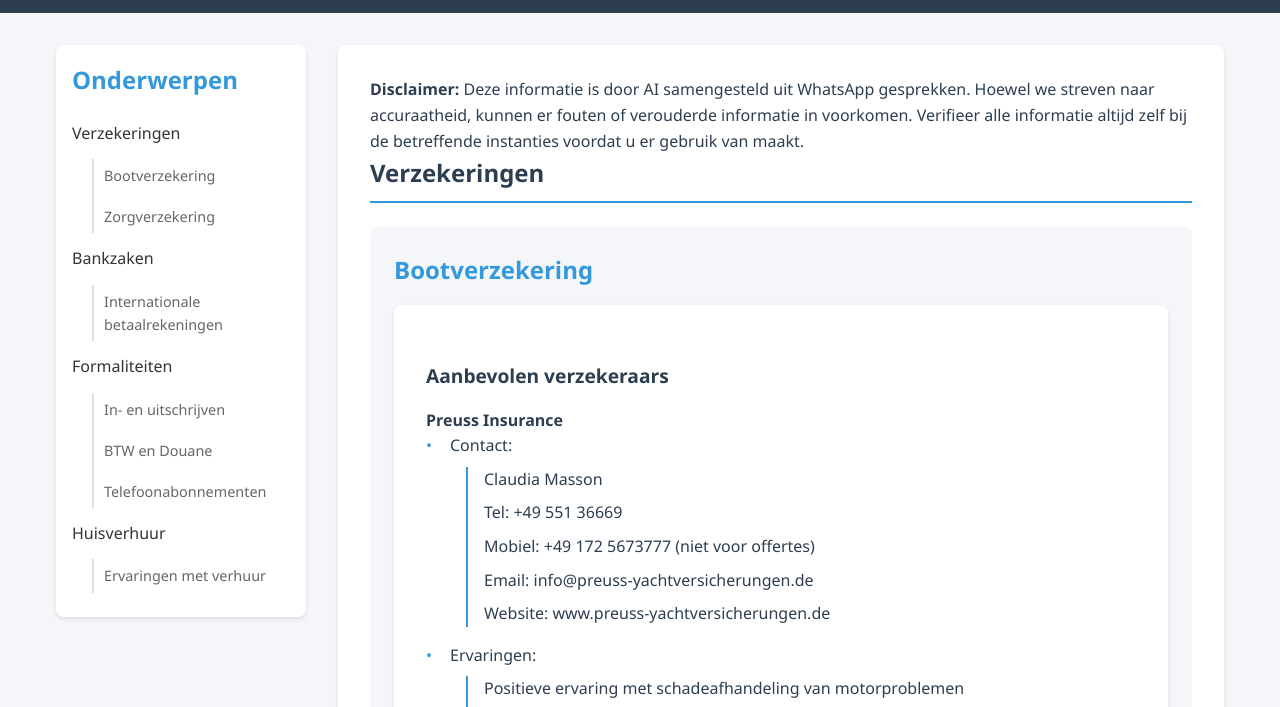
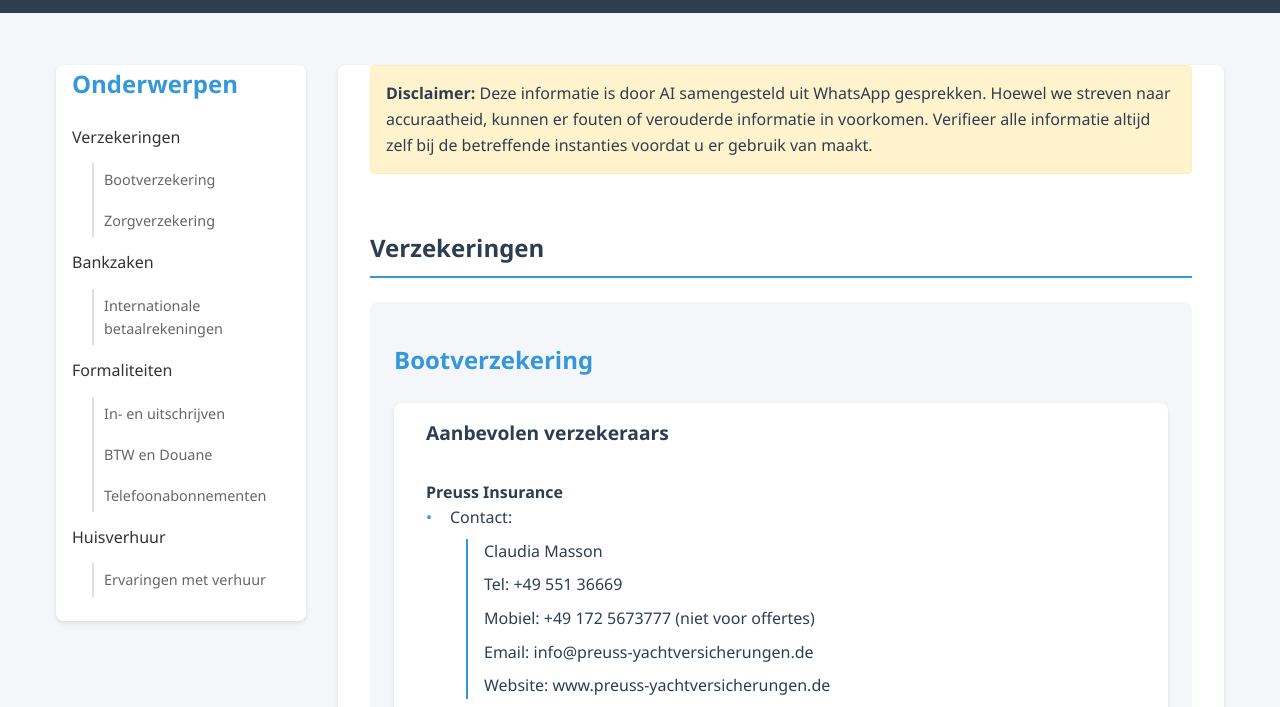
Before and after one commit to MrPischy/Vertrekkers, a plain HTML site: page index.html in a window 1280 px wide. Shown: the part 57-764 px from the top of the page. Drawn offline with Linux system fonts and the light colour scheme.

Commit message:
Add files via upload

```diff
--- a/index.html
+++ b/index.html
@@ -5,6 +5,51 @@
     <meta name="viewport" content="width=device-width, initial-scale=1.0">
     <title>Vertrekkers Info</title>
     <link rel="stylesheet" href="styles.css">
+    <style>
+        .disclaimer {
+            background-color: #fff3cd;
+            border: 1px solid #ffeeba;
+            padding: 15px;
+            margin-bottom: 40px;
+            border-radius: 4px;
+        }
+
+        .sidebar h2 {
+            margin-top: 0;
+            padding-top: 0;
+        }
+
+        section {
+            margin-top: 30px;
+            scroll-margin-top: 20px;
+        }
+
+        section h1 {
+            margin-top: 0;
+        }
+
+        .article {
+            scroll-margin-top: 20px;
+        }
+
+        h1, h2, h3, h4 {
+            scroll-margin-top: 20px;
+            padding-top: 15px;
+        }
+
+        main {
+            display: flex;
+            padding-top: 20px;
+        }
+
+        .sidebar {
+            padding-top: 0;
+        }
+
+        .content {
+            padding-top: 0;
+        }
+    </style>
 </head>
 <body>
     <header>
```
